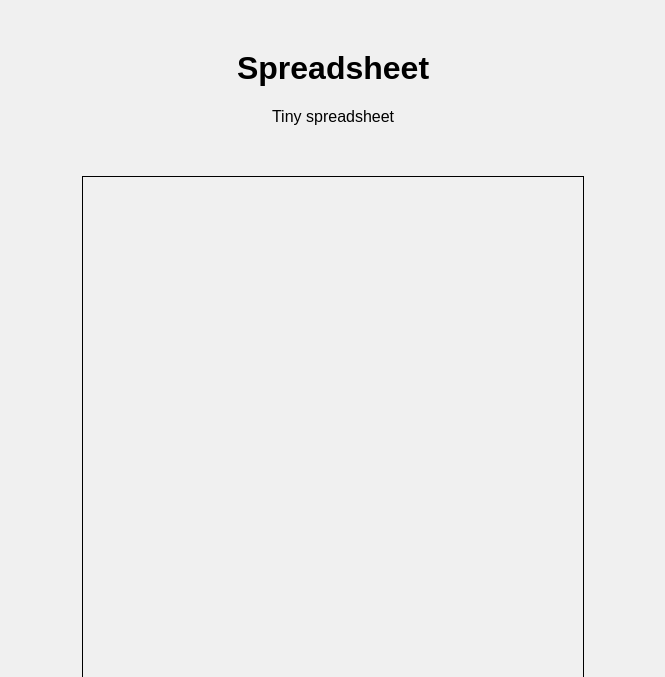
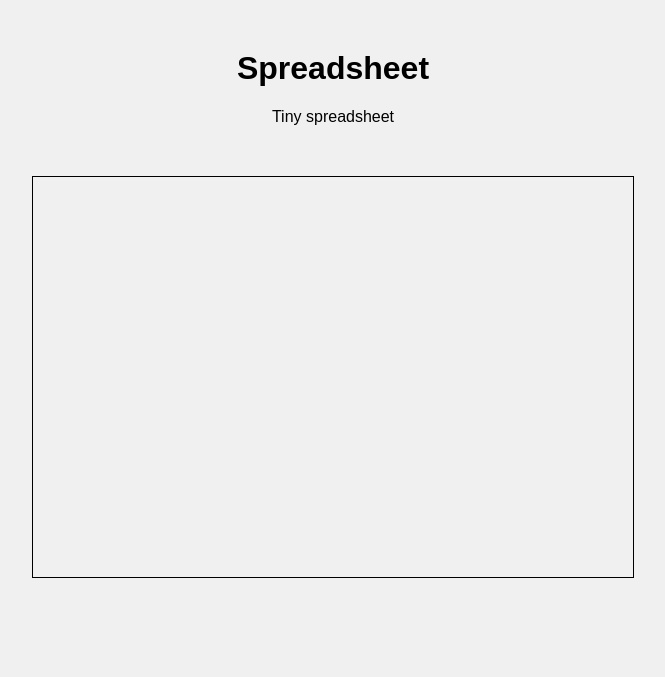
Before and after one commit to albert-yu/tablemd, a plain HTML site: page web/index.html in a window 1280 px wide. Shown: the top 677 px of the page, without its empty margins (307-972 px from the left). Drawn offline with Linux system fonts and the light colour scheme; no server answers.

Commit message:
Use querySelector("canvas") for better types

```diff
--- a/web/index.html
+++ b/web/index.html
@@ -1,7 +1,6 @@
 <!doctype html>
 
 <html>
-
     <head>
         <title>Home</title>
         <style>
@@ -27,8 +26,8 @@
                 margin: auto;
                 margin-top: 50px;
                 border: 1px solid black;
-            width: 500px;
-            height: 500px;
+                width: 600px;
+                height: 400px;
             }
         </style>
     </head>
@@ -36,8 +35,7 @@
     <body>
         <h1>Spreadsheet</h1>
         <p>Tiny spreadsheet</p>
-    <canvas id="canvas"></canvas>
+        <canvas></canvas>
         <script type="module" src="index.js"></script>
     </body>
-
 </html>
--- a/web/index.js
+++ b/web/index.js
@@ -5,7 +5,7 @@ try {
    */
   let memory = undefined;
   // Set up the canvas with a 2D rendering context
-  const canvas = document.querySelector("#canvas");
+  const canvas = document.querySelector("canvas");
   const ctx = canvas.getContext("2d");
   const bcr = canvas.getBoundingClientRect();
   const BORDER_WIDTH = 1; // from CSS
```
Lines whose indentation alone changed are shown as unchanged.
